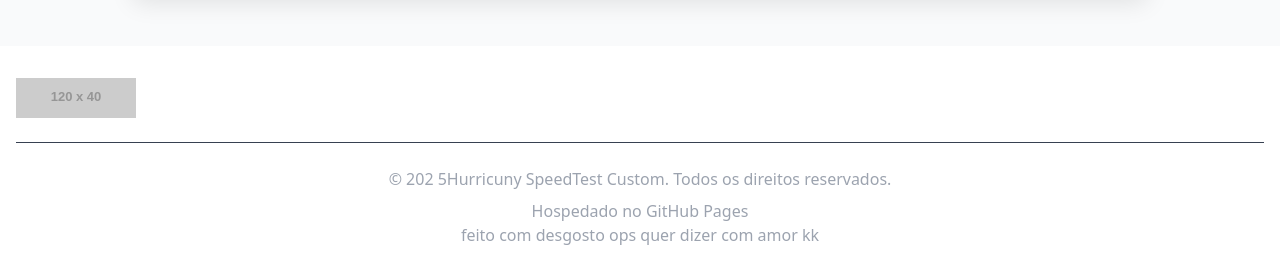
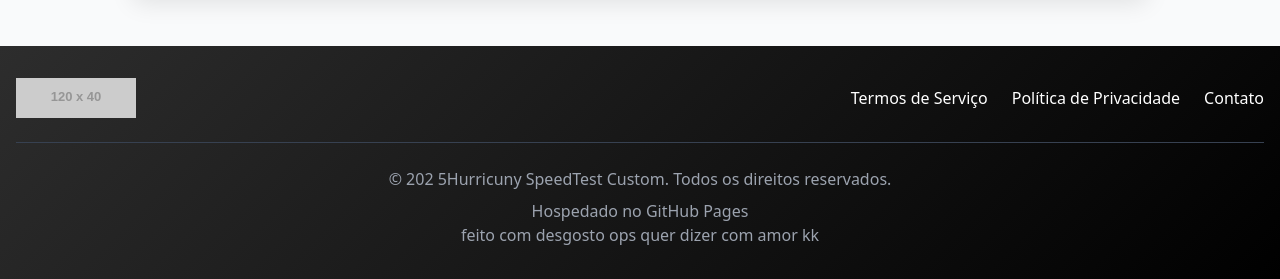
Before and after one commit to strongsand/hurricanespeedtest, a plain HTML site: page index.htm in a window 1280 px wide. Shown: the part 1222-1501 px from the top of the page. Drawn offline with nearby package versions, Linux system fonts and the light colour scheme; placeholder pictures from the web are drawn by us.

Commit message:
Update index.htm

```diff
--- a/index.htm
+++ b/index.htm
@@ -15,7 +15,9 @@
             overflow: hidden;
         }
         footer {
-            background: linear-gradient(135deg, #FFFFFF 0%, #FFFFFF 100%);
+            background: linear-gradient(135deg, #2D2D2D 0%, #000000 100%);
+color: #FFFFFF;
+
         }
     </style>
 </head>
```
